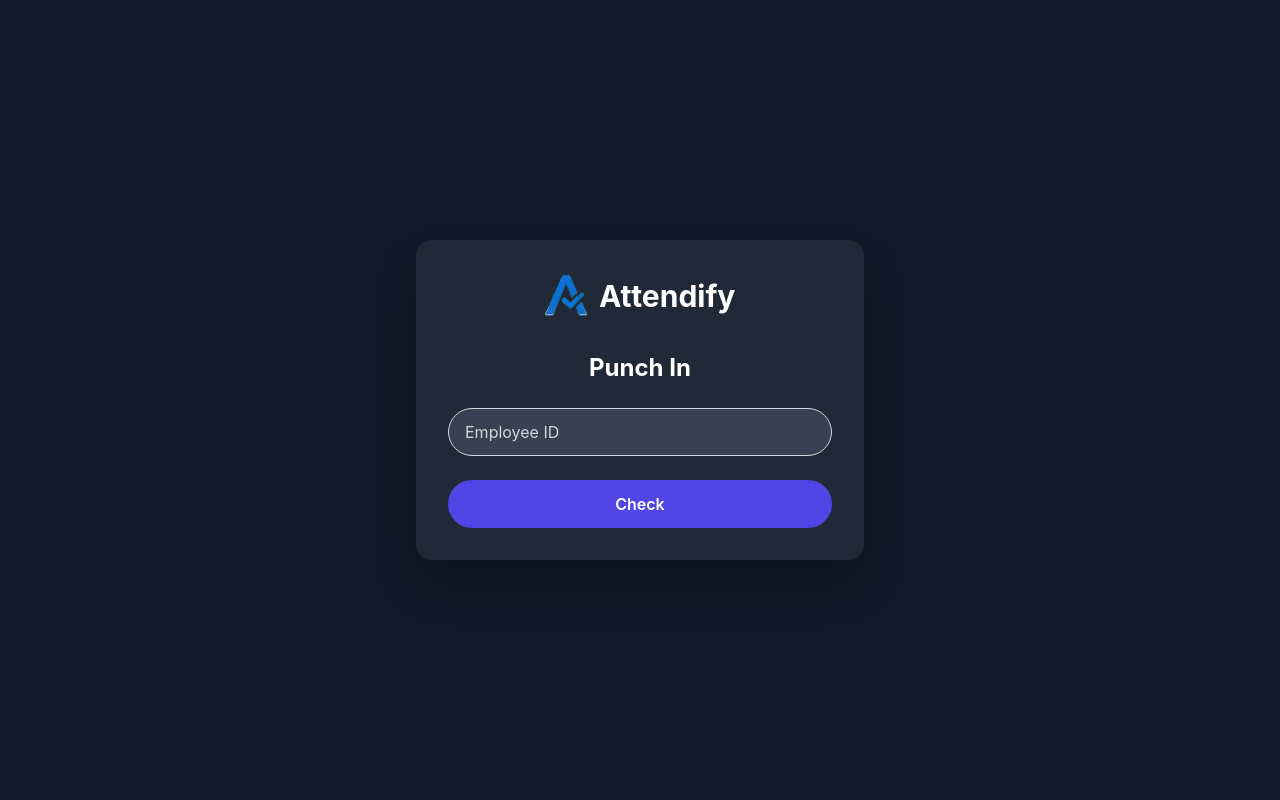
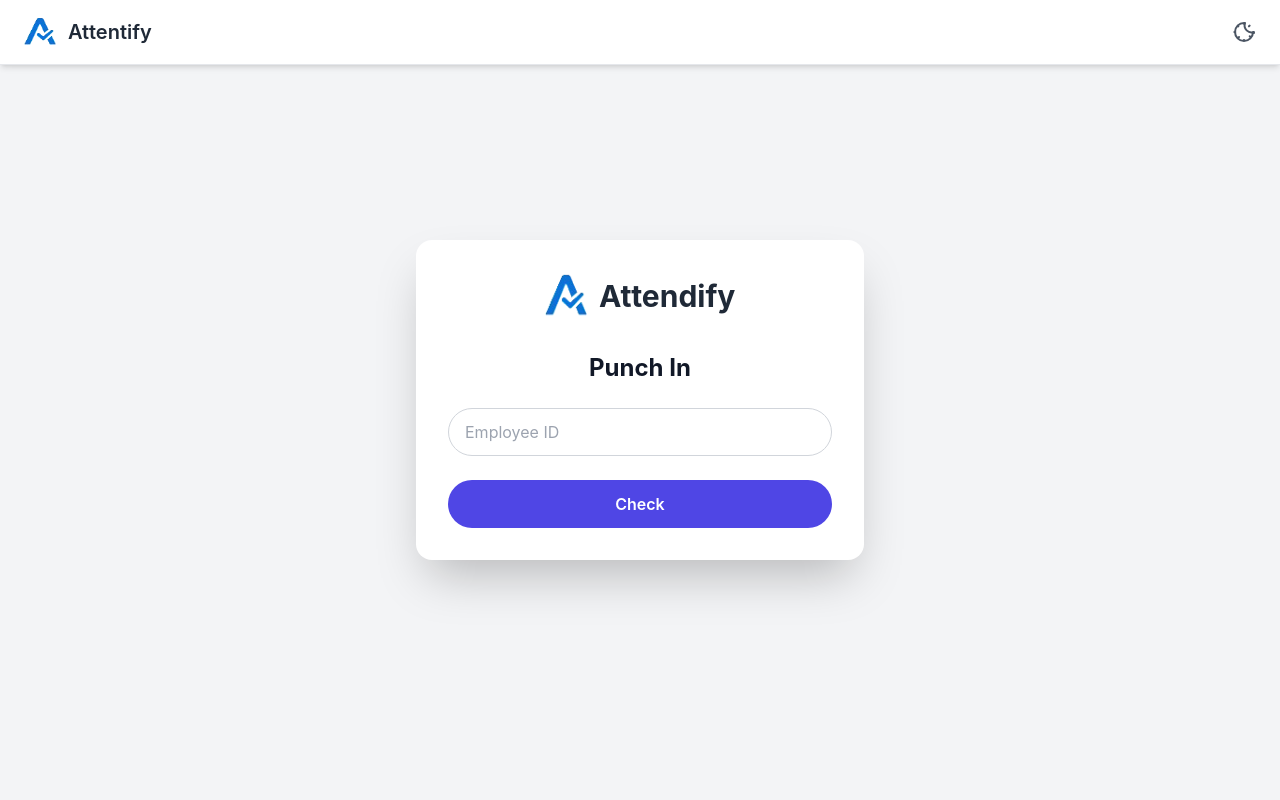
Before and after one commit to RishiKhemani0/internship-attendance-project, a PHP site: page / in a window 1280 px wide. Run offline with PHP 8.4, Linux system fonts and the light colour scheme; some libraries are stand-ins or nearby versions.

Commit message:
updated to support dark mode

```diff
--- a/index.php
+++ b/index.php
@@ -1,8 +1,9 @@
 <!DOCTYPE html>
 <html lang="en" class="dark">
+
 <head>
   <meta charset="UTF-8" />
-  <meta name="viewport" content="width=device-width, initial-scale=1.0"/>
+  <meta name="viewport" content="width=device-width, initial-scale=1.0" />
   <title>Punch In</title>
   <script src="https://cdn.tailwindcss.com"></script>
   <script>
@@ -19,7 +20,28 @@
     }
   </script>
 </head>
-<body class="font-inter bg-gray-100 dark:bg-gray-900 min-h-screen flex items-center justify-center px-4">
+
+<body class="font-inter bg-gray-100 dark:bg-gray-900">
+  <!-- Navbar -->
+  <nav class="bg-white dark:bg-gray-800 border-b border-gray-200 dark:border-gray-700 shadow-md px-6 py-4 w-full fixed">
+    <div class="max-w-full flex justify-between items-center">
+      <div class="flex items-center space-x-3">
+        <img src="images/transparent-logo.png" alt="Logo" class="w-8 h-8" />
+        <span class="text-xl font-semibold text-gray-800 dark:text-white">Attentify</span>
+      </div>
+      <div class="flex items-center gap-4">
+        <button onclick="toggleTheme()" title="Toggle Dark Mode"
+          class="text-gray-600 dark:text-gray-300 hover:text-blue-600 dark:hover:text-white transition">
+          <svg xmlns="http://www.w3.org/2000/svg" class="h-6 w-6" fill="none" viewBox="0 0 24 24" stroke="currentColor"
+            stroke-width="2">
+            <path stroke-linecap="round" stroke-linejoin="round"
+              d="M12 3v1m0 16v1m8.66-8.66h1M3.34 12H2.34m15.36 4.24l.71.71M6.34 6.34l-.71-.71m12.02-.02l-.71.71M6.34 17.66l.71-.71M21 12a9 9 0 11-9-9c.34 0 .68.02 1.01.06a7 7 0 008.93 8.94c.04.33.06.67.06 1z" />
+          </svg>
+        </button>
+      </div>
+    </div>
+  </nav>
+  <div class="flex items-center justify-center min-h-screen">
     <div class="w-full max-w-md bg-white dark:bg-gray-800 shadow-2xl rounded-2xl p-8 transition">
       <div class="flex items-center justify-center mb-8">
         <img src="./images/transparent-logo.png" alt="logo" class="h-12 me-3 object-cover">
@@ -36,10 +58,13 @@
         </button>
       </form>
     </div>
+  </div>
 
   <!-- Modal -->
-  <div id="employeeModal" class="fixed inset-0 z-50 hidden bg-black/60 backdrop-blur-sm flex justify-center items-center transition duration-300">
-    <div class="bg-white dark:bg-gray-800 rounded-2xl p-8 w-full max-w-md shadow-2xl border border-gray-200 dark:border-gray-700">
+  <div id="employeeModal"
+    class="fixed inset-0 z-50 hidden bg-black/60 backdrop-blur-sm flex justify-center items-center transition duration-300">
+    <div
+      class="bg-white dark:bg-gray-800 rounded-2xl p-8 w-full max-w-md shadow-2xl border border-gray-200 dark:border-gray-700">
       <h2 class="text-2xl font-bold mb-4 text-gray-800 dark:text-white text-center">Employee Details</h2>
       <div id="employeeDetails" class="text-gray-700 dark:text-gray-200 space-y-2 text-sm sm:text-base"></div>
       <div class="mt-6 space-y-3">
@@ -92,5 +117,22 @@
       window.location.href = "login.php?emp_id=" + empId;
     }
   </script>
+  <script>
+  function toggleTheme() {
+    const isDark = document.documentElement.classList.toggle('dark');
+    localStorage.setItem('theme', isDark ? 'dark' : 'light');
+  }
+</script>
+<script>
+  // On page load, set dark mode based on saved preference
+  if (localStorage.getItem('theme') === 'dark' ||
+     (!localStorage.getItem('theme') && window.matchMedia('(prefers-color-scheme: dark)').matches)) {
+    document.documentElement.classList.add('dark');
+  } else {
+    document.documentElement.classList.remove('dark');
+  }
+</script>
+
 </body>
+
 </html>
```
Also changed, not shown: admin-dashboard/dashboard.php (+11 -0 lines), admin-dashboard/edit.php (+10 -0 lines), admin-dashboard/register_employee/register.php (+51 -16 lines), admin-dashboard/reports.php (+10 -0 lines), admin-dashboard/table.php (+22 -5 lines). Lines whose indentation alone changed are shown as unchanged.
